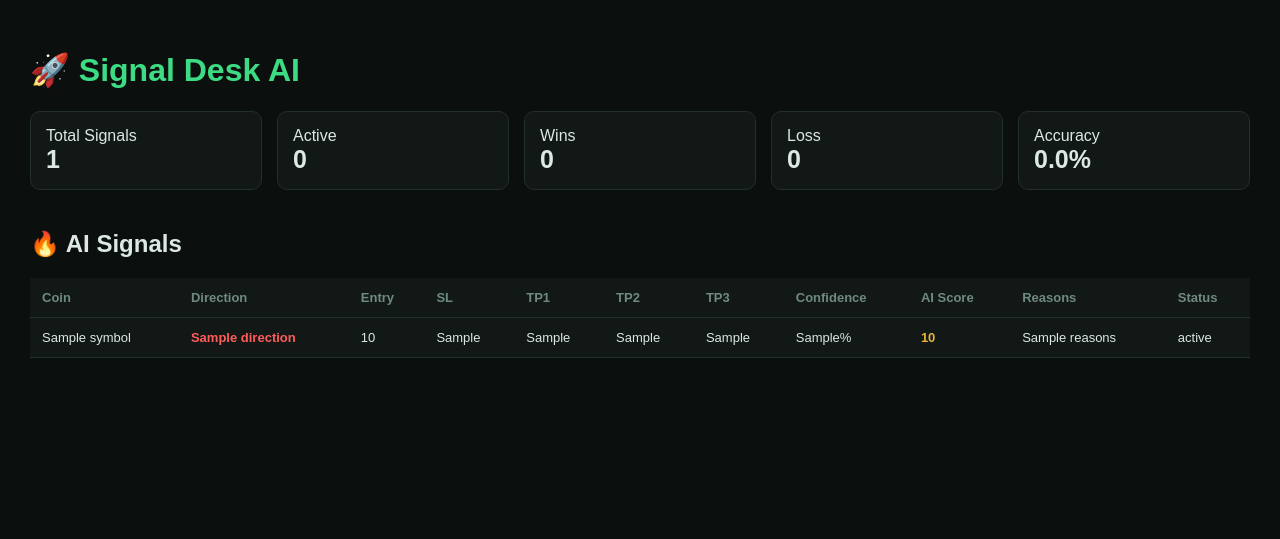
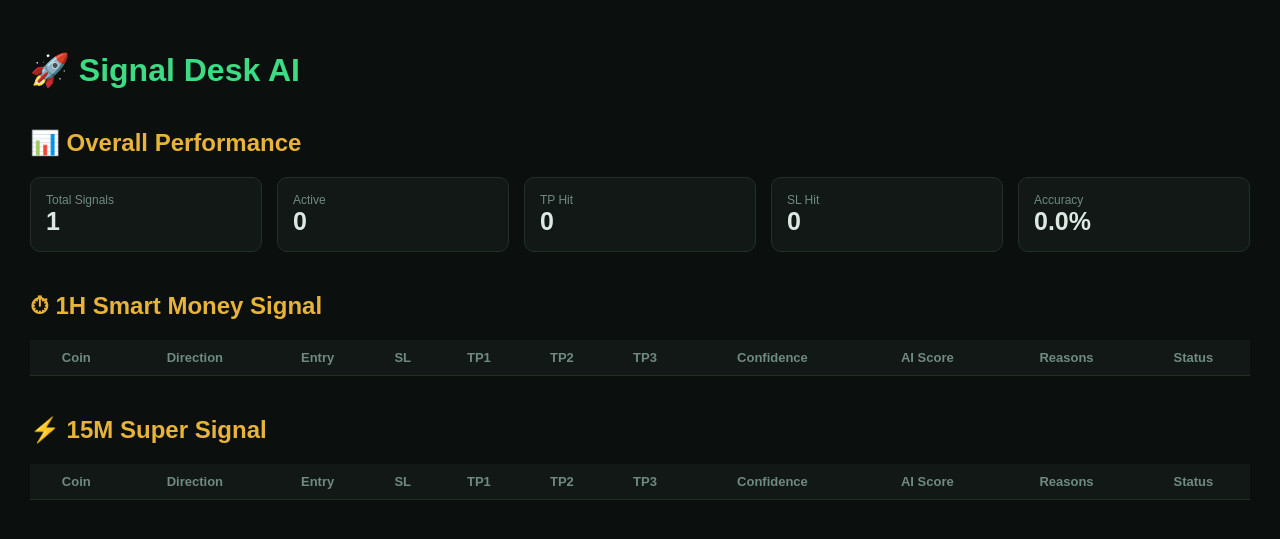
Before and after one commit to fjjaffri110-beep/Crypto-high-signalss, a Flask app: page / in a window 1280 px wide. Shown: the top 539 px of the page. Run offline with Flask 3, Linux system fonts and the light colour scheme; a database or web service that is not in the repository returns one stand-in record (values such as "Sample title"); data that the repository does not hold is empty.

Commit message:
Update dashboard.html

```diff
--- a/templates/dashboard.html
+++ b/templates/dashboard.html
@@ -1,12 +1,14 @@
 <!DOCTYPE html>
 <html lang="en">
 <head>
+
 <meta charset="UTF-8">
 <meta name="viewport" content="width=device-width, initial-scale=1.0">
 
 <title>Signal Desk AI</title>
 
 <style>
+
 body{
 margin:0;
 background:#0b0f0e;
@@ -19,12 +21,9 @@ h1{
 color:#3ddc84;
 }
 
-.card{
-background:#121816;
-border:1px solid #223028;
-padding:15px;
-border-radius:10px;
-margin-bottom:20px;
+h2{
+margin-top:40px;
+color:#e8b339;
 }
 
 .grid{
@@ -33,49 +32,89 @@ grid-template-columns:repeat(auto-fit,minmax(150px,1fr));
 gap:15px;
 }
 
+.card{
+
+background:#121816;
+border:1px solid #223028;
+border-radius:10px;
+padding:15px;
+
+}
+
+.label{
+color:#6f8a7f;
+font-size:12px;
+}
+
 .value{
+
 font-size:25px;
 font-weight:bold;
+
 }
 
+
 table{
+
 width:100%;
 border-collapse:collapse;
 background:#121816;
+margin-top:15px;
+
 }
 
+
 th,td{
-padding:12px;
+
+padding:10px;
 border-bottom:1px solid #223028;
-text-align:left;
 font-size:13px;
+
 }
 
+
 th{
+
 color:#6f8a7f;
+
 }
 
+
 .buy{
+
 color:#3ddc84;
 font-weight:bold;
+
 }
 
+
 .short{
+
 color:#ff5c5c;
 font-weight:bold;
+
 }
 
+
 .score{
+
 color:#e8b339;
 font-weight:bold;
+
 }
 
+
 .reason{
-max-width:350px;
+
+max-width:300px;
+
 }
+
+
 </style>
 
 </head>
+
 
 <body>
 
@@ -83,45 +122,39 @@ max-width:350px;
 <h1>🚀 Signal Desk AI</h1>
 
 
+<h2>📊 Overall Performance</h2>
+
+
 <div class="grid">
 
+
 <div class="card">
-Total Signals
-<div class="value">
-{{ overall.total }}
-</div>
+<div class="label">Total Signals</div>
+<div class="value">{{overall.total}}</div>
 </div>
 
 
 <div class="card">
-Active
-<div class="value">
-{{ overall.active }}
-</div>
+<div class="label">Active</div>
+<div class="value">{{overall.active}}</div>
 </div>
 
 
 <div class="card">
-Wins
-<div class="value">
-{{ overall.tp_hits }}
-</div>
+<div class="label">TP Hit</div>
+<div class="value">{{overall.tp_hits}}</div>
 </div>
 
 
 <div class="card">
-Loss
-<div class="value">
-{{ overall.sl_hits }}
-</div>
+<div class="label">SL Hit</div>
+<div class="value">{{overall.sl_hits}}</div>
 </div>
 
 
 <div class="card">
-Accuracy
-<div class="value">
-{{ overall.win_ratio }}%
-</div>
+<div class="label">Accuracy</div>
+<div class="value">{{overall.win_ratio}}%</div>
 </div>
 
 
@@ -129,10 +162,87 @@ Accuracy
 
 
 
-<h2>🔥 AI Signals</h2>
+
+<h2>⏱ 1H Smart Money Signal</h2>
 
 
 <table>
+
+<tr>
+<th>Coin</th>
+<th>Direction</th>
+<th>Entry</th>
+<th>SL</th>
+<th>TP1</th>
+<th>TP2</th>
+<th>TP3</th>
+<th>Confidence</th>
+<th>AI Score</th>
+<th>Reasons</th>
+<th>Status</th>
+</tr>
+
+
+{% for s in stats_1h.signals %}
+
+<tr>
+
+<td>{{s.symbol}}</td>
+
+
+<td class="{{'buy' if s.direction=='BUY' else 'short'}}">
+{{s.direction}}
+</td>
+
+
+<td>{{s.entry_price}}</td>
+
+<td>{{s.sl}}</td>
+
+<td>{{s.tp1}}</td>
+
+<td>{{s.tp2}}</td>
+
+<td>{{s.tp3}}</td>
+
+
+<td>
+{{s.confidence_pct}}%
+</td>
+
+
+<td class="score">
+{{s.score or '—'}}
+</td>
+
+
+<td class="reason">
+{{s.reasons or '—'}}
+</td>
+
+
+<td>
+{{s.status}}
+</td>
+
+
+</tr>
+
+
+{% endfor %}
+
+
+</table>
+
+
+
+
+
+<h2>⚡ 15M Super Signal</h2>
+
+
+<table>
+
 
 <tr>
 
@@ -151,13 +261,14 @@ Accuracy
 </tr>
 
 
-{% for s in signals %}
+
+{% for s in stats_15m.signals %}
+
 
 <tr>
 
-<td>
-{{s.symbol}}
-</td>
+
+<td>{{s.symbol}}</td>
 
 
 <td class="{{'buy' if s.direction=='BUY' else 'short'}}">
@@ -165,29 +276,15 @@ Accuracy
 </td>
 
 
-<td>
-{{s.entry_price}}
-</td>
+<td>{{s.entry_price}}</td>
 
+<td>{{s.sl}}</td>
 
-<td>
-{{s.sl}}
-</td>
+<td>{{s.tp1}}</td>
 
+<td>{{s.tp2}}</td>
 
-<td>
-{{s.tp1}}
-</td>
-
-
-<td>
-{{s.tp2}}
-</td>
-
-
-<td>
-{{s.tp3}}
-</td>
+<td>{{s.tp3}}</td>
 
 
 <td>
@@ -196,23 +293,17 @@ Accuracy
 
 
 <td class="score">
-
 {{s.score or '—'}}
-
 </td>
 
 
 <td class="reason">
-
 {{s.reasons or '—'}}
-
 </td>
 
 
 <td>
-
 {{s.status}}
-
 </td>
 
 
```
